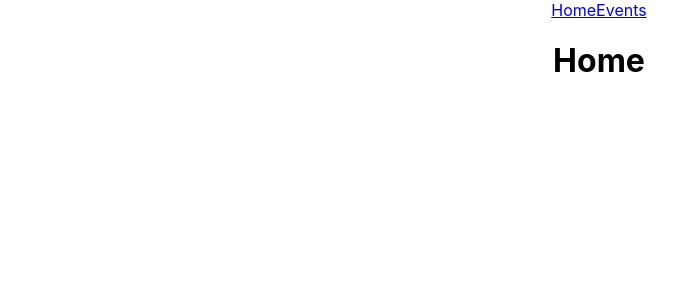
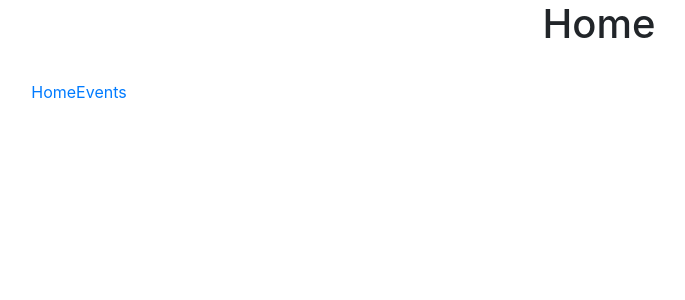
Before and after one commit to janakitti/hackathon-global, a React (Create React App) app: page / in a window 1280 px wide. Shown: the top 300 px of the page, without its empty margins (41-726 px from the left). Built offline with nearby package versions, Linux system fonts and the light colour scheme.

Commit message:
Begin creating side nav

```diff
--- a/src/App.css
+++ b/src/App.css
@@ -36,3 +36,10 @@
     transform: rotate(360deg);
   }
 }
+
+#side-nav {
+  position: fixed;
+  height: 100vh;
+  width: 15em;
+  padding: 5em 2em;
+}
--- a/src/App.tsx
+++ b/src/App.tsx
@@ -8,7 +8,7 @@
   return (
     <div className="App">
       <Router>
-        <div>
+        <div id="side-nav">
           <Link to="/">Home</Link>
           <Link to="/events">Events</Link>
         </div>
```
Also changed, not shown: src/index.tsx (+7 -6 lines).
